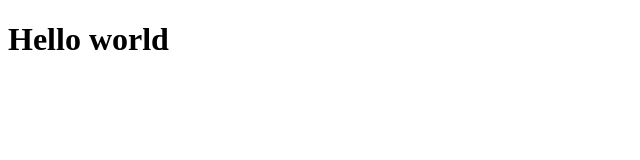
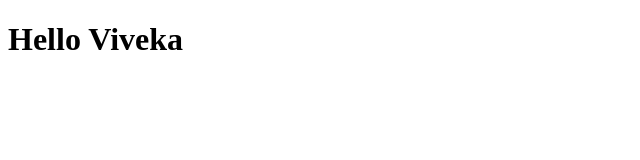
Before and after one commit to VivekaSelvaraj/Coursera-test, a plain HTML site: page index.html in a window 1280 px wide. Shown: the full height of the page, 0-640 px from the left. Drawn offline with Linux system fonts and the light colour scheme.

Commit message:
title modified

```diff
--- a/index.html
+++ b/index.html
@@ -1,9 +1,9 @@
 <!DOCTYPE html>
 <html>
 <head>
-	<title>Hello World</title>
+	<title>Hello Viveka</title>
 </head>
 <body>
-<h1>Hello world</h1>
+<h1>Hello Viveka</h1>
 </body>
 </html>
```
